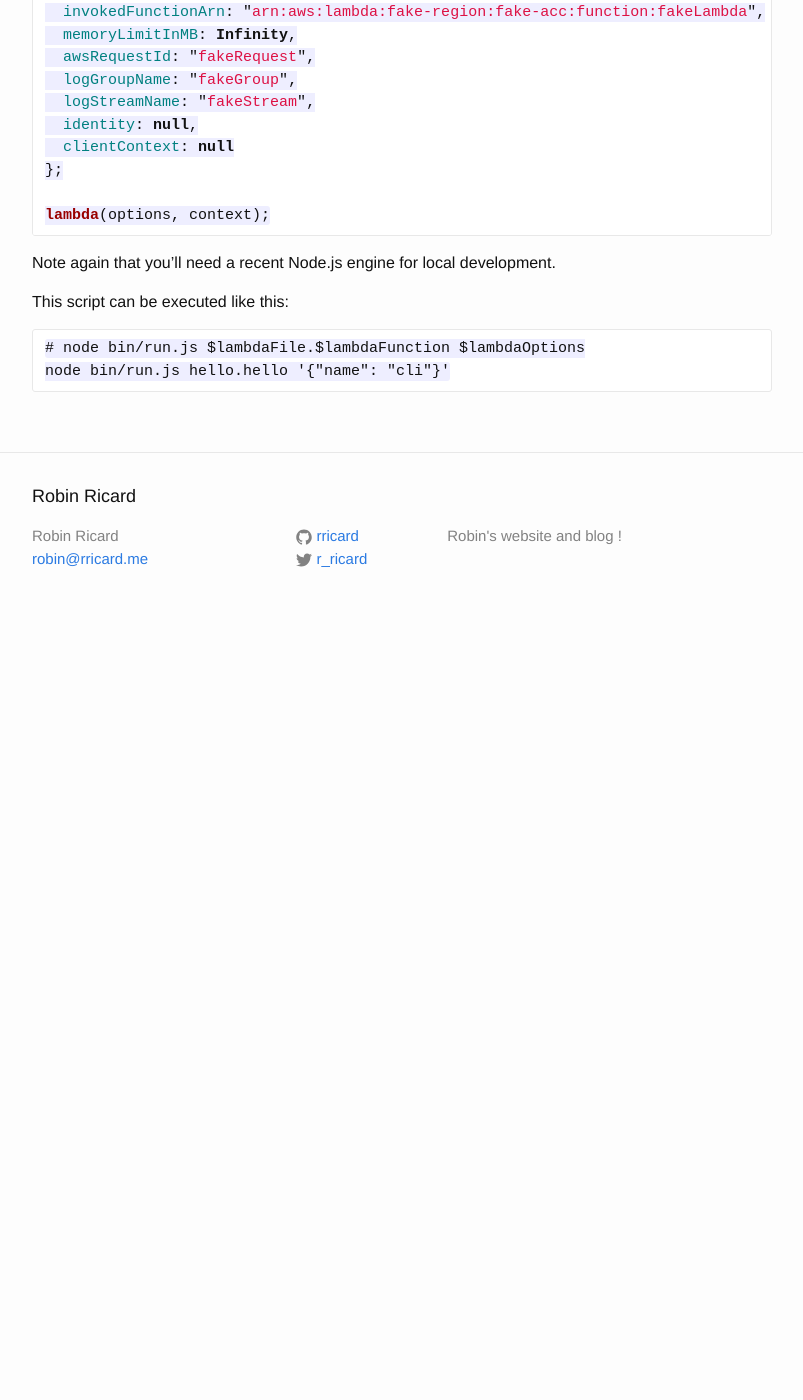
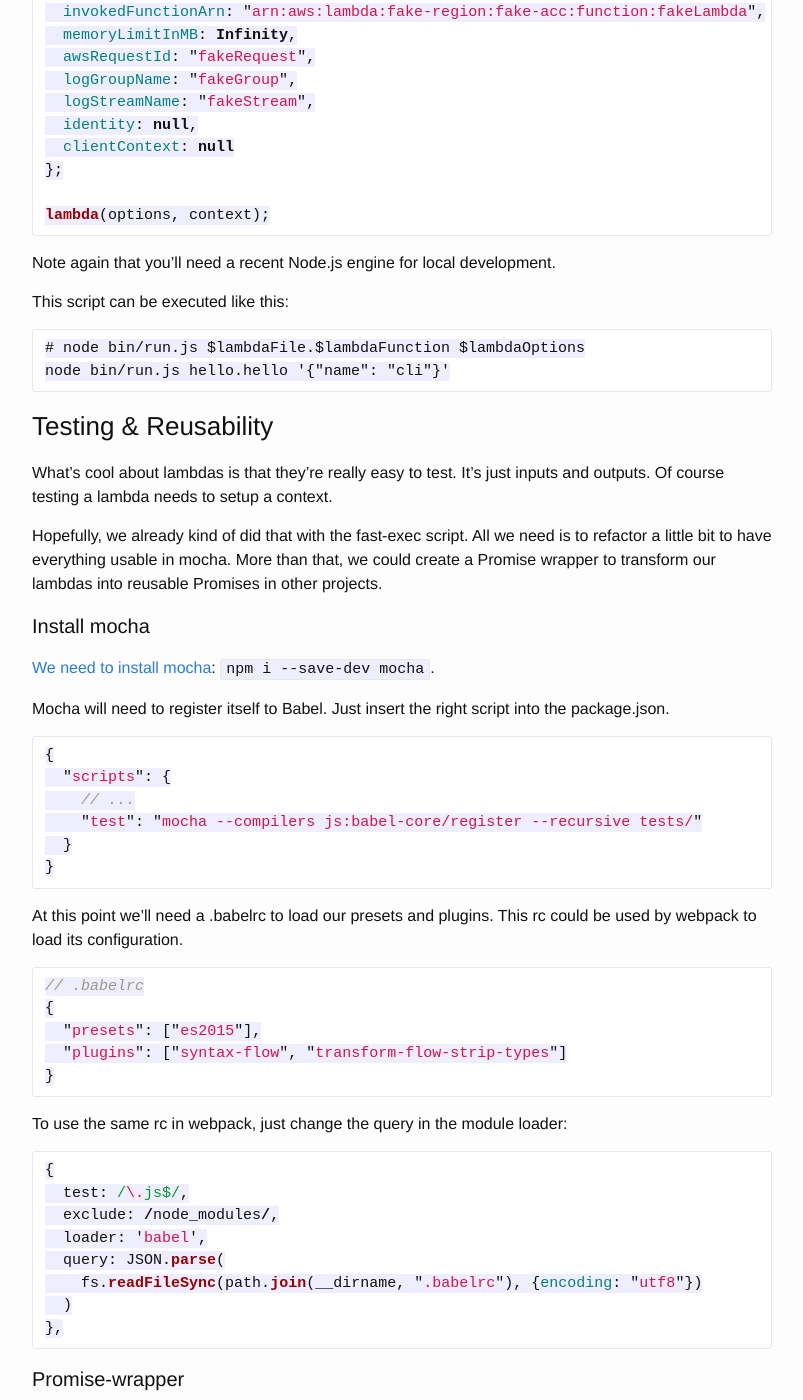
Before and after one commit to rricard/rricard.github.io, a Jekyll site: the page built from _posts/2015-11-23-es6-on-aws-lambda.md, in a window 1280 px wide and 1400 px high, scrolled down 7196 px. Shown: the whole window, without its empty margins (238-1041 px from the left). Built offline with Jekyll 4.4.1, drawn with Linux system fonts in a browser that asks for light colours; before the commit the page ends 7826 px from its top, so only the background shows below that; some of the changed text lies outside the part shown.

Commit message:
Test es6 lambdas with mocha

````diff
--- a/_posts/2015-11-23-es6-on-aws-lambda.md
+++ b/_posts/2015-11-23-es6-on-aws-lambda.md
@@ -308,3 +308,133 @@ This script can be executed like this:
 # node bin/run.js $lambdaFile.$lambdaFunction $lambdaOptions
 node bin/run.js hello.hello '{"name": "cli"}'
 ```
+
+### Testing & Reusability
+
+What's cool about lambdas is that they're really easy to test. It's just inputs
+and outputs. Of course testing a lambda needs to setup a context.
+
+Hopefully, we already kind of did that with the fast-exec script. All we need is
+to refactor a little bit to have everything usable in mocha. More than that,
+we could create a Promise wrapper to transform our lambdas into reusable
+Promises in other projects.
+
+#### Install mocha
+
+[We need to install mocha](https://github.com/rricard/lambda-es6-example/commit/bf62e380b15db455142dbdcd54efccbd09fe556c):
+`npm i --save-dev mocha`.
+
+Mocha will need to register itself to Babel. Just insert the right script into
+the package.json.
+
+```js
+{
+  "scripts": {
+    // ...
+    "test": "mocha --compilers js:babel-core/register --recursive tests/"
+  }
+}
+```
+
+At this point we'll need a .babelrc to load our presets and plugins.
+This rc could be used by webpack to load its configuration.
+
+```js
+// .babelrc
+{
+  "presets": ["es2015"],
+  "plugins": ["syntax-flow", "transform-flow-strip-types"]
+}
+```
+
+To use the same rc in webpack, just change the query in the module loader:
+
+```js
+{
+  test: /\.js$/,
+  exclude: /node_modules/,
+  loader: 'babel',
+  query: JSON.parse(
+    fs.readFileSync(path.join(__dirname, ".babelrc"), {encoding: "utf8"})
+  )
+},
+```
+
+#### Promise-wrapper
+
+Amazon made it easy to start with Lambda but it is actually not really
+standard so the lambda you can create here are not really reusable
+elsewhere.
+
+Since we are going to test them later, it may be interesting to use a standard
+asynchronous API: the
+[Promise](https://developer.mozilla.org/en-US/docs/Web/JavaScript/Reference/Global_Objects/Promise).
+
+We only use to reuse the fake context created earlier and put it in a
+[promisifying function](https://github.com/rricard/lambda-es6-example/commit/860fd190f9aea4ce091f264824e87bab98e35cc5).
+
+```js
+// lib/lambda-promisifier.js
+
+/* @flow */
+
+import type {LambdaContext} from "./lambda-types.js";
+
+export function lambdaPromisifier(
+  lambda: (options: any, context: LambdaContext) => void
+): (options: any) => Promise<any> {
+  return (options: any) =>
+    new Promise((resolve, reject) =>
+      lambda(options, {
+        succeed: resolve,
+        fail: reject,
+        done: (err, res) => err ? reject(err) : resolve(res),
+        getRemainingTimeInMillis: () => Infinity,
+        functionName: "fakeLambda",
+        functionVersion: "0",
+        invokedFunctionArn: "arn:aws:lambda:fake-region:fake-acc:function:fakeLambda",
+        memoryLimitInMB: Infinity,
+        awsRequestId: "fakeRequest",
+        logGroupName: "fakeGroup",
+        logStreamName: "fakeStream",
+        identity: null,
+        clientContext: null
+      })
+    );
+};
+```
+
+#### Tests
+
+Finally, we can now easily [test our lambdas]()!
+
+```js
+// tests/hello.js
+
+import assert from "assert";
+
+import {lambdaPromisifier} from "../lib/lambda-promisifier.js"
+import {hello} from "../lambdas/hello.js"
+
+const promisifiedHello = lambdaPromisifier(hello);
+
+describe("hello lambda", function() {
+  it("should greet the world by default", function(done) {
+    promisifiedHello({})
+    .then(res => {
+      assert.equal(res, "Hello world!")
+    })
+    .then(() => done(), done);
+  });
+
+  it("should greet someone when precised", function(done) {
+    promisifiedHello({name: "someone"})
+    .then(res => {
+      assert.equal(res, "Hello someone!")
+    })
+    .then(() => done(), done);
+  });
+});
+```
+
+Then, fire up mocha via npm: `npm t`.
````
